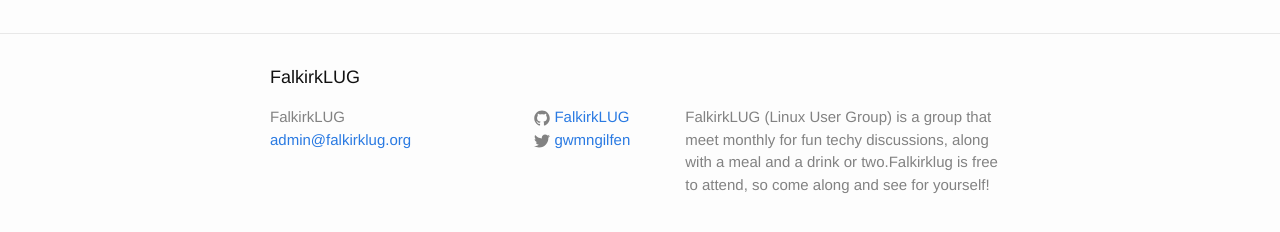
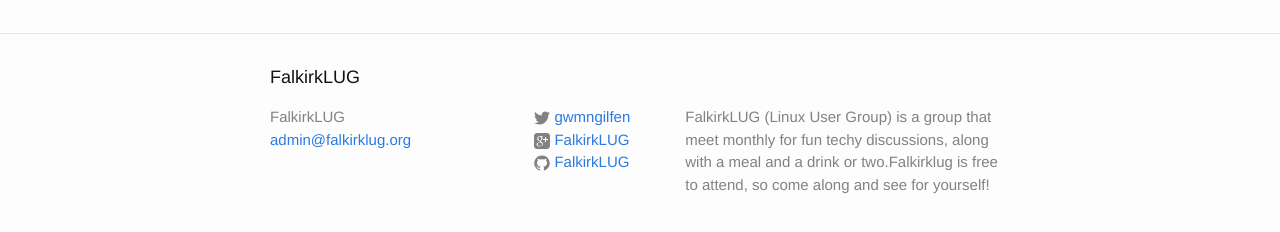
Before and after one commit to FalkirkLUG/FalkirkLUG.github.io, a Jekyll site: the page built from index.html, in a window 1280 px wide. Shown: the part 344-576 px from the top of the page. Built offline with Jekyll 4.4.1, drawn with Linux system fonts in a browser that asks for light colours.

Commit message:
Add Google+ link to footer

```diff
--- a/_config.yml
+++ b/_config.yml
@@ -16,6 +16,7 @@ baseurl: "" # the subpath of your site, e.g. /blog
 url: "http://falkirklug.github.io" # the base hostname & protocol for your site
 twitter_username: gwmngilfen
 github_username:  FalkirkLUG
+gplus_url: https://plus.google.com/b/115476628113417487323/115476628113417487323/about
 
 # Build settings
 markdown: kramdown
--- a/_includes/footer.html
+++ b/_includes/footer.html
@@ -14,17 +14,24 @@
 
       <div class="footer-col footer-col-2">
         <ul class="social-media-list">
+          {% if site.twitter_username %}
+          <li>
+            {% include icon-twitter.html username=site.twitter_username %}
+          </li>
+          {% endif %}
+
+          {% if site.gplus_url %}
+          <li>
+            {% include icon-gplus.html username=site.gplus_url %}
+          </li>
+          {% endif %}
+
           {% if site.github_username %}
           <li>
             {% include icon-github.html username=site.github_username %}
           </li>
           {% endif %}
 
-          {% if site.twitter_username %}
-          <li>
-            {% include icon-twitter.html username=site.twitter_username %}
-          </li>
-          {% endif %}
         </ul>
       </div>
 
--- /dev/null
+++ b/_includes/icon-gplus.html
@@ -0,0 +1,19 @@
+<a href="{{ include.username }}">
+  <span class="icon icon--gplus">
+    <svg version="1.1" id="Capa_1" xmlns="http://www.w3.org/2000/svg" xmlns:xlink="http://www.w3.org/1999/xlink" x="0px" y="0px" width="16px" height="16px" viewBox="0 0 16 16" enable-background="new 0 0 16 16" xml:space="preserve">
+      <g>
+      <path d="M13,0H3C1.343,0,0,1.343,0,3v10c0,1.657,1.343,3,3,3h10c1.657,0,3-1.343,3-3V3C16,1.343,14.657,0,13,0z M5.768,13.383
+      c-1.771,0-3.265-0.721-3.265-1.873c0-1.169,1.363-2.298,3.134-2.297L6.19,9.208C5.948,8.973,5.756,8.684,5.756,8.327
+      c0-0.212,0.068-0.415,0.162-0.596l-0.295,0.01c-1.455,0-2.429-1.035-2.429-2.318c0-1.255,1.345-2.338,2.775-2.338h3.19L8.443,3.601
+      H7.432C8.103,3.859,8.46,4.641,8.46,5.443c0,0.673-0.373,1.253-0.9,1.665C7.045,7.511,6.948,7.679,6.948,8.021
+      c0,0.292,0.552,0.788,0.84,0.993c0.843,0.596,1.114,1.149,1.114,2.072C8.902,12.238,7.787,13.383,5.768,13.383z M14,7.019h-2v1.997
+      h-0.999V7.019H9V6h2.001V4H12v2h2V7.019z"/>
+      <path d="M7.314,5.505C7.172,4.427,6.391,3.561,5.57,3.536C4.749,3.512,4.198,4.337,4.34,5.417c0.142,1.079,0.923,1.974,1.745,1.998
+      C6.905,7.44,7.457,6.585,7.314,5.505z"/>
+      <path d="M6.769,9.639C6.527,9.561,6.26,9.514,5.975,9.511c-1.224-0.013-2.32,0.746-2.32,1.659c0,0.932,0.884,1.706,2.108,1.706
+      c1.721,0,2.32-0.728,2.32-1.658c0-0.112-0.014-0.222-0.039-0.329C7.91,10.361,7.433,10.1,6.769,9.639z"/>
+      </g>
+    </svg>
+  </span>
+  <span class="username">{{ site.title }}</span>
+</a>
```
